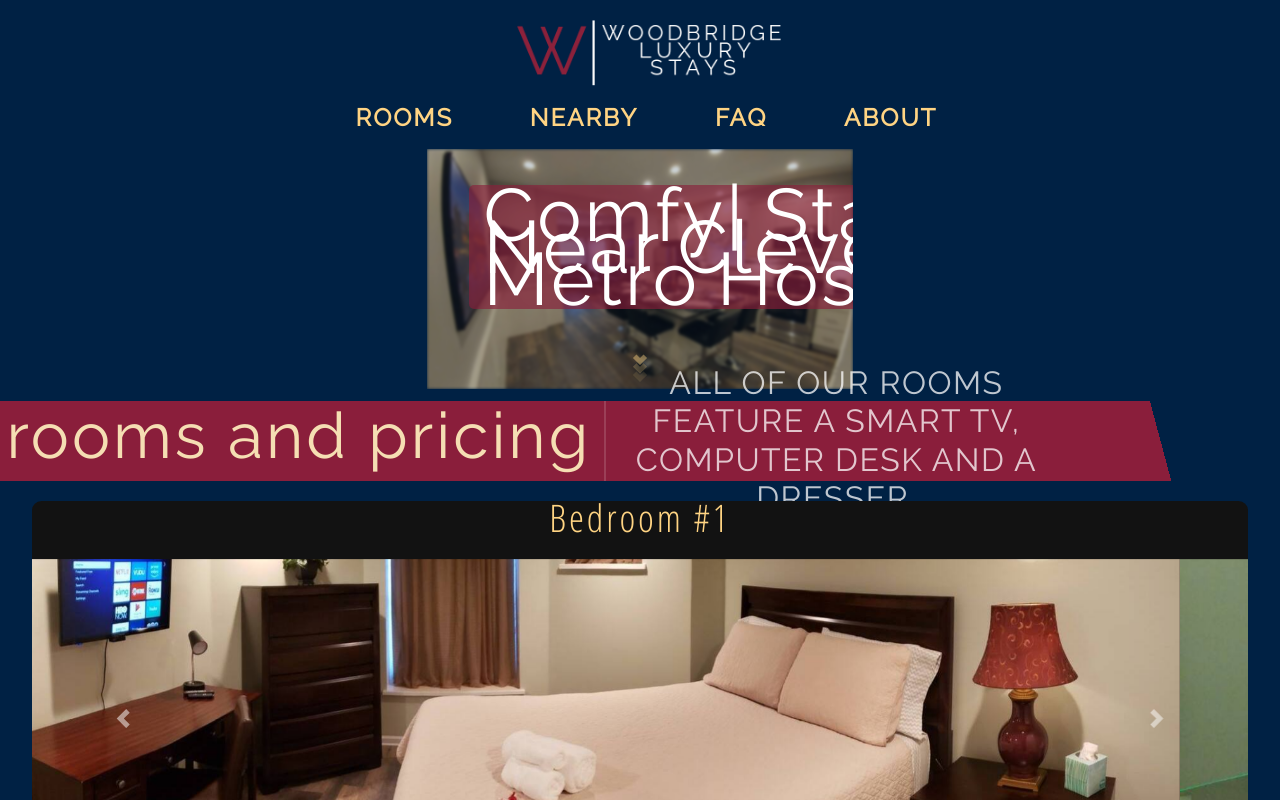
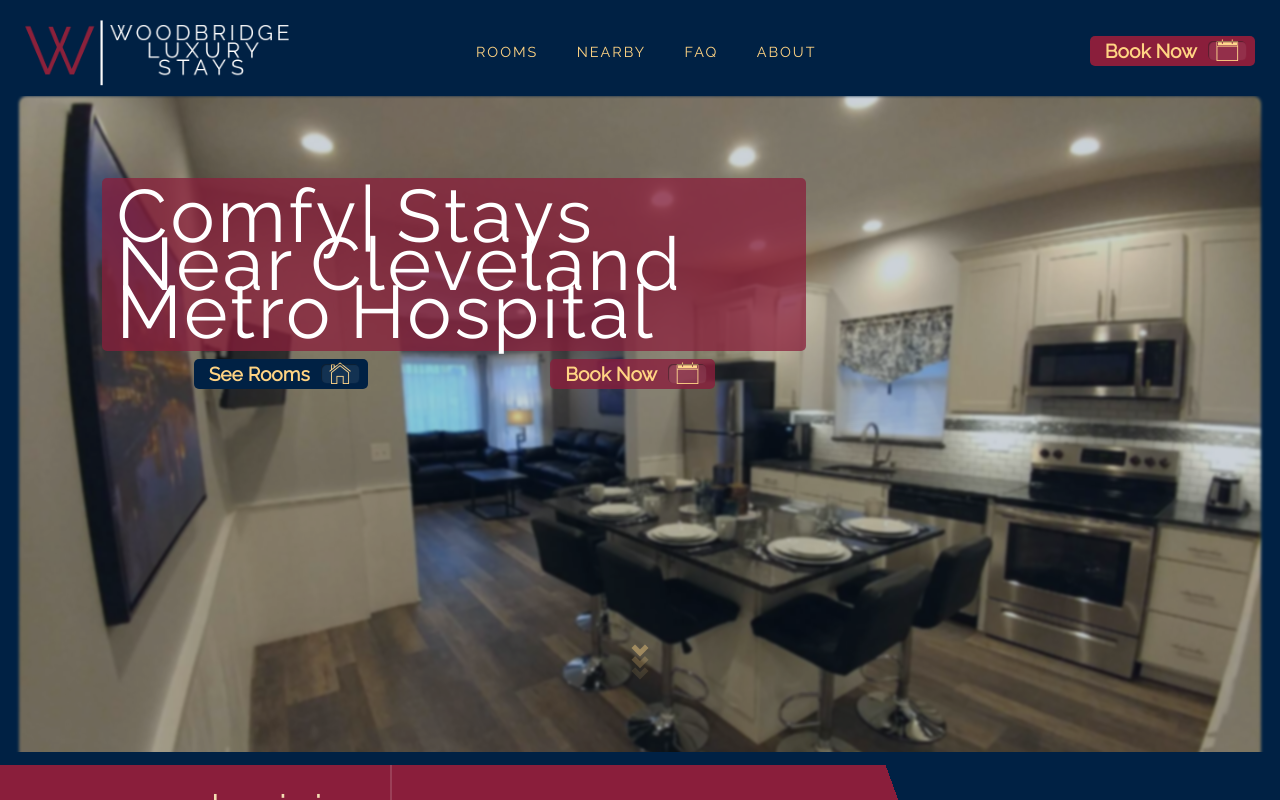
Before and after one commit to atawfique21/woodbridge, a React (Create React App) app: page / in a window 1280 px wide. Built offline with nearby package versions, Linux system fonts and the light colour scheme.

Commit message:
Did responsiveness for tablets somewhat.

```diff
--- a/src/App.scss
+++ b/src/App.scss
@@ -64,7 +64,7 @@
   text-decoration: none;
   color: rgb(255, 212, 131);
   font-weight: 500;
-  font-size: 1.3em;
+  font-size: 3vh;
   letter-spacing: 2px;
   text-transform: uppercase;
   transition: 0.1s ease-in-out;
@@ -856,7 +856,7 @@
 }
 
 .nearby-container > .single-specific {
-  height: 30%;
+  height: fit-content;
   width: 98%;
   margin-bottom: 1.5vh;
 }
@@ -968,8 +968,137 @@
 }
 
 @media only screen
+and (min-device-width : 581px)
+and (max-device-width : 1024px) {
+  nav > a {
+    font-size: 1.8vh;
+  }
+
+  .snip1372 {
+    line-height: 30px;
+    font-size: 1.5vw;
+    padding: 0px 58px 0px 15px;
+  }
+
+  .snip1372 i {
+    line-height: 30px;
+  }
+
+  .snip1372:before,
+  .snip1372:after {
+    right: 9px;
+    width: 38px;
+  }
+
+  .landing > .hover {
+    top: 12.5%;
+    left: 8%;
+  }
+
+  .landing > .hover > h2 {
+    font-size: 5.8vw;
+    width: 55vw;
+    line-height: 6vh;
+  }
+
+  .landing > .arrow {
+    top: 82%;
+  }
+
+  #second {
+    z-index: 1;
+    background-color: #8a1e3bcb;
+    min-width: 140px;
+  }
+
+  .arrow > span {
+    width: 12px;
+    height: 12px;
+    margin: -2px;
+  }
+
+  .amenities {
+    background: linear-gradient(-110deg, transparent 30%, #8a1e3b 20px);
+  }
+
+  .amenities > h5 {
+    font-size: 1.5vh;
+    margin-left: 2vw;
+  }
+
+  .lines {
+    display: none;
+  }
+
+  .body {
+    flex-direction: column;
+  }
+
+  .room:nth-child(odd) {
+    margin-right: 0;
+  }
+
+  .room {
+    width: 100vw;
+    padding: 0;
+    border-radius: 10px;
+  }
+
+  .room > .snip1372 {
+    font-size: 4vw;
+    font-weight: 500;
+    margin-bottom: 1vh;
+    line-height: 50px;
+  }
+
+  .room > .snip1372 i {
+    font-size: 1.25em;
+    line-height: 50px;
+  }
+
+  .info > .info-container {
+    width: 50vw;
+    min-height: 36vh;
+  }
+
+  .info-container > h2 {
+    font-size: 1.6rem;
+  }
+
+  .info-container > h3:first-of-type {
+    margin-top: 1vh;
+  }
+
+  .room-details > .single-room-detail {
+    width: 14vw;
+    font-size: 6vw;
+    justify-content: center;
+  }
+
+  .single-room-detail > h4 {
+    letter-spacing: 0.5px;
+    margin-bottom: 0;
+  }
+
+  .room-details > .smaller {
+    font-size: 5.4vw;
+    word-spacing: -1.5px;
+    text-align: center;
+  }
+
+  ion-icon[name="pricetag-sharp"] {
+    transform: scale(0.99);
+    margin: 2px 0px 7px 0px!important;
+  }
+
+  .info-container > img {
+    width: 90%;
+  }
+}
+
+@media only screen
 and (min-device-width : 100px)
-and (max-device-width : 800px) {
+and (max-device-width : 580px) {
   .App > .header {
     flex-direction: column;
     align-items: center;
@@ -1017,8 +1146,8 @@
   }
 
   .landing > img {
-    width: auto;
-    height: 30vh;
+    width: 100vw;
+    min-height: 25vh;
     border-radius: 0;
   }
 
@@ -1086,7 +1215,7 @@
 
   .info > .info-container {
     width: 50vw;
-    height: 36vh;
+    min-height: 36vh;
   }
 
   .info-container > h2 {
```
